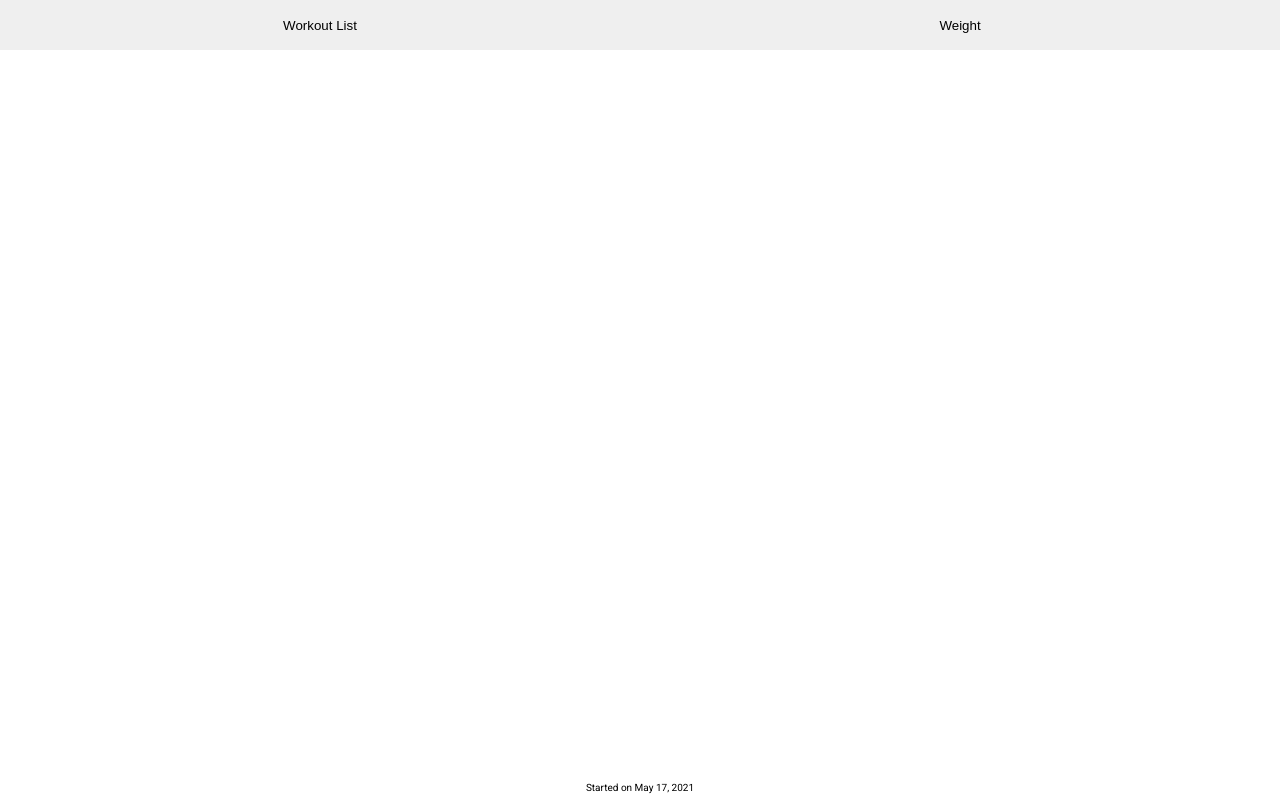
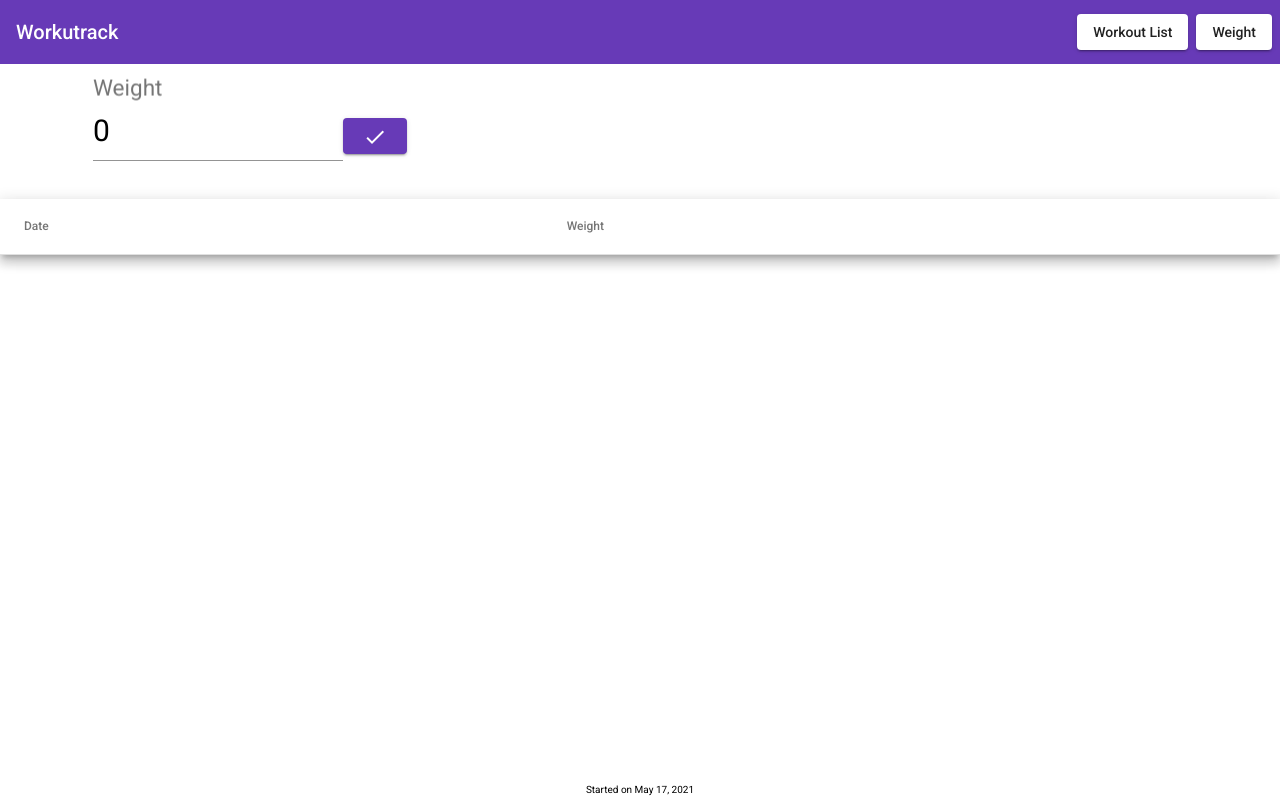
Before and after one commit to WompDoo/Workutrack, an Angular app: page / in a window 1280 px wide. Both pictures are taken after a click on the button "Weight". Built offline with nearby package versions, Linux system fonts and the light colour scheme.

Commit message:
Lots of fixes and changes

```diff
--- a/src/app/app.component.html
+++ b/src/app/app.component.html
@@ -1,7 +1,13 @@
-<div class="nav">
-    <button (click)="workoutList = true">Workout List</button>
-    <button (click)="workoutList = false">Weight</button>
-</div>
+<p>
+    <mat-toolbar color="primary">
+        <span (click)="devModeToggle()">Workutrack</span>
+        <span class="example-spacer"></span>
+        <div class="example-button-row">
+            <button mat-raised-button color="secondary" (click)="workoutList = true">Workout List</button>
+            <button mat-raised-button color="secondary" (click)="workoutList = false">Weight</button>
+        </div>
+    </mat-toolbar>
+</p>
 <div class="calendar-body" *ngIf="workoutList">
     <div class="date">Today is {{today | date}}</div>
     <div class="heading">Todays list:</div>
@@ -21,6 +27,50 @@
         </div>
     </div>
 </div>
-<div *ngIf="!workoutList">
+<ng-container *ngIf="!workoutList">
+    <div class="calendar-body weight">
+        <form class="example-form">
+            <mat-form-field class="example-full-width">
+                <input matInput placeholder="Weight" type="number" [(ngModel)]="weight" name="weight">
+            </mat-form-field>
+            <button mat-raised-button color="primary" (click)="addWeight()">
+                <mat-icon>done</mat-icon>
+            </button>
+        </form>
+        <table mat-table [dataSource]="dataSource" class="mat-elevation-z8">
+            <ng-container matColumnDef="date">
+                <th mat-header-cell *matHeaderCellDef> Date </th>
+                <td mat-cell *matCellDef="let element"> {{element.date | date}} </td>
+            </ng-container>
+
+            <!-- Weight Column -->
+            <ng-container matColumnDef="weight">
+                <th mat-header-cell *matHeaderCellDef> Weight </th>
+                <td mat-cell *matCellDef="let element"> {{element.weight}} kg</td>
+            </ng-container>
+
+            <tr mat-header-row *matHeaderRowDef="displayedColumns"></tr>
+            <tr mat-row *matRowDef="let row; columns: displayedColumns;"></tr>
+        </table>
+    </div>
+
+</ng-container>
+
+<div class="started">Started on {{started | date}}</div>
+<div *ngIf="devMode" class="dev">
+    <div>
+        <span class="dev-head">Even</span>
+        <button (click)="devLvl('even', '+')">+</button>
+        <button (click)="devLvl('even', '-')">-</button>
+    </div>
+    <div>
+        <span class="dev-head">Weekly</span>
+        <button (click)="devLvl('week', '+')">+</button>
+        <button (click)="devLvl('week', '-')">-</button>
+    </div>
+    <div>
+        <span class="dev-head">Monthly</span>
+        <button (click)="devLvl('month', '+')">+</button>
+        <button (click)="devLvl('month', '-')">-</button>
+    </div>
 </div>
-<div class="started">Started on {{started | date}}</div>
--- a/src/app/app.component.scss
+++ b/src/app/app.component.scss
@@ -1,12 +1,53 @@
-.nav {
+.mat-toolbar {
+  padding-right: 0px;
+}
+
+.example-form {
+  min-width: 150px;
+  max-width: 500px;
   width: 100%;
+  margin-top: 20px;
+  text-align: center;
+}
+
+.example-full-width {
+  width: 50%;
+}
+
+table {
+  width: 100%;
+}
+
+.example-spacer {
+  flex: 1 1 auto;
+}
+
+.example-button-row .mat-button-base {
+  margin: 8px 8px 8px 0;
+}
+
+.dev {
+  z-index: 10;
+  position: absolute;
+  bottom: 0px;
+  width: 100%;
+  background-color: white;
   display: flex;
-  text-align: center;
-  height: 50px;
-
-  button {
-    width: 100%;
-    border: none;
+  justify-content: space-around;
+  align-content: center;
+  div {
+      position: relative;
+    .dev-head {
+        position: absolute;
+        left: 50%;
+        transform: translate(-50%, -50%);
+        top: -5px;
+    }
+    button {
+      width: 50px;
+      padding: 5px;
+      margin: 5px;
+    }
   }
 }
 
@@ -17,6 +58,22 @@
   transform: translate(-50%, -50%);
   text-align: center;
   font-size: 30px;
+  margin-top: 26px;
+
+  &.weight {
+    width: 100%;
+    top: 50%;
+    height: 100%;
+    margin-top: 56px;
+    overflow: scroll;
+    margin-bottom: 10px;
+    text-align: left;
+  }
+
+  table {
+    margin-bottom: 30px;
+  }
+
   .date {
     margin-bottom: 20px;
     line-height: 30px;
@@ -54,5 +111,6 @@
   width: 100%;
   text-align: center;
   font-size: 10px;
-  bottom: 2px;
+  bottom: 0px;
+  background: white;
 }
--- a/src/app/app.component.ts
+++ b/src/app/app.component.ts
@@ -1,4 +1,9 @@
 import { Component, OnInit } from '@angular/core';
+
+export interface WeightData {
+    weight: number;
+    date: Date;
+}
 
 @Component({
     selector: 'app-root',
@@ -16,6 +21,9 @@ export class AppComponent implements OnInit {
     time = 15;
     running = 7;
 
+    displayedColumns: string[] = ['date', 'weight'];
+    dataSource = [];
+
     MS_PER_DAY = 1000 * 60 * 60 * 24;
     dataToDisplay = {
         squat: 0,
@@ -26,6 +34,8 @@ export class AppComponent implements OnInit {
         time: 0,
         running: 0
     }
+
+    weightData: WeightData[] = [];
     toggleSit = false;
     toggleSqt = false;
     togglePush = false;
@@ -33,34 +43,57 @@ export class AppComponent implements OnInit {
     toggleMove = false;
     started: string | null = '';
     workoutList = true;
+    weight: number = 0;
+
+    dev = 0;
+    devMode = false;
 
     ngOnInit() {
         if (!localStorage.getItem('startDate')) {
             localStorage.setItem('startDate', this.startDate.toString());
-            this.setData();
+            localStorage.setItem('weightData', this.weightData.toString());
+            this.setData(4);
         }
         this.started = localStorage.getItem('startDate');
+        this.initData();
         this.calculateExcercices();
-        this.initData();
     }
 
     calculateExcercices() {
-        const difference = this.dateDiffInDays(this.today, localStorage.getItem('startDate'));
+        let difference = this.dateDiffInDays(this.today, localStorage.getItem('startDate'));
+
+        if (difference !== Number(localStorage.getItem('difference'))) {
             if (this.isEven(difference)) {
                 this.pushUps++;
                 this.kykk++;
                 this.sitUps++;
+                this.setData(1);
             }
-        if (difference % 7) {
+            if (difference % 7 === 0) {
                 this.plank = this.plank + 8;
+                this.setData(2);
             }
-        if (difference % 28) {
+            if (difference % 28 === 0) {
                 this.time = this.time + 15;
                 this.steps = this.steps + 1000;
                 this.running = this.running + 7;
+                this.setData(3);
             }
-        this.setData();
 
+        }
+        localStorage.setItem('difference', difference.toString());
+        this.initData();
+    }
+
+    addWeight() {
+        var oldItems = JSON.parse(localStorage.getItem('weightData') || '[]');
+        var newItem = {
+            weight: this.weight,
+            date: this.today
+        };
+        oldItems.push(newItem);
+        localStorage.setItem('weightData', JSON.stringify(oldItems));
+        this.dataSource = oldItems;
     }
 
     // a and b are javascript Date objects
@@ -71,7 +104,7 @@ export class AppComponent implements OnInit {
         const utc1 = Date.UTC(a.getFullYear(), a.getMonth(), a.getDate());
         const utc2 = Date.UTC(b.getFullYear(), b.getMonth(), b.getDate());
 
-        return Math.floor((utc2 - utc1) / this.MS_PER_DAY);
+        return Math.floor((utc1 - utc2) / this.MS_PER_DAY);
     }
 
     isEven(n: number) {
@@ -83,6 +116,14 @@ export class AppComponent implements OnInit {
     }
 
     initData() {
+        this.plank = Number(localStorage.getItem('plank'))
+        this.pushUps = Number(localStorage.getItem('pushUps'))
+        this.kykk = Number(localStorage.getItem('kykk'))
+        this.sitUps = Number(localStorage.getItem('sitUps'))
+        this.time = Number(localStorage.getItem('time'))
+        this.steps = Number(localStorage.getItem('steps'))
+        this.running = Number(localStorage.getItem('running'))
+
         this.dataToDisplay.plank = Number(localStorage.getItem('plank'))
         this.dataToDisplay.pushUps = Number(localStorage.getItem('pushUps'))
         this.dataToDisplay.squat = Number(localStorage.getItem('kykk'))
@@ -90,15 +131,76 @@ export class AppComponent implements OnInit {
         this.dataToDisplay.time = Number(localStorage.getItem('time'))
         this.dataToDisplay.steps = Number(localStorage.getItem('steps'))
         this.dataToDisplay.running = Number(localStorage.getItem('running'))
+
+        this.dataSource = JSON.parse(localStorage.getItem('weightData') || '[]');
     }
 
-    setData() {
+    setData(check: number) {
+        if (check === 1 || check === 4) {
             localStorage.setItem('pushUps', this.pushUps.toString());
-        localStorage.setItem('plank', this.plank.toString());
             localStorage.setItem('sitUps', this.sitUps.toString());
             localStorage.setItem('kykk', this.kykk.toString());
+        }
+        if (check === 2 || check === 4) {
+            localStorage.setItem('plank', this.plank.toString());
+        }
+        if (check === 3 || check === 4) {
             localStorage.setItem('steps', this.steps.toString());
             localStorage.setItem('time', this.time.toString());
             localStorage.setItem('running', this.running.toString());
         }
     }
+
+
+    devModeToggle() {
+        this.dev++;
+        if (this.dev === 3) {
+            this.devMode = true;
+        }
+        if (this.dev === 6) {
+            this.devMode = false;
+            this.dev = 0;
+        }
+    }
+
+    devLvl(target: string, mode: string) {
+        if (target === 'even') {
+            if (mode === '+') {
+                this.pushUps++;
+                this.kykk++;
+                this.sitUps++;
+                this.setData(1);
+            } else {
+                this.pushUps--;
+                this.kykk--;
+                this.sitUps--;
+                this.setData(1);
+            }
+        }
+
+        if (target === 'week') {
+            if (mode === '+') {
+                this.plank = this.plank + 8;
+                this.setData(2);
+            } else {
+                this.plank = this.plank - 8;
+                this.setData(2);
+            }
+        }
+
+        if (target === 'month') {
+            if (mode === '+') {
+                this.time = this.time + 15;
+                this.steps = this.steps + 1000;
+                this.running = this.running + 7;
+                this.setData(3);
+            } else {
+                this.time = this.time - 15;
+                this.steps = this.steps - 1000;
+                this.running = this.running - 7;
+                this.setData(3);
+            }
+        }
+        this.initData();
+    }
+}
```
Also changed, not shown: src/app/app.module.ts (+11 -1 lines). Lines whose indentation alone changed are shown as unchanged.
